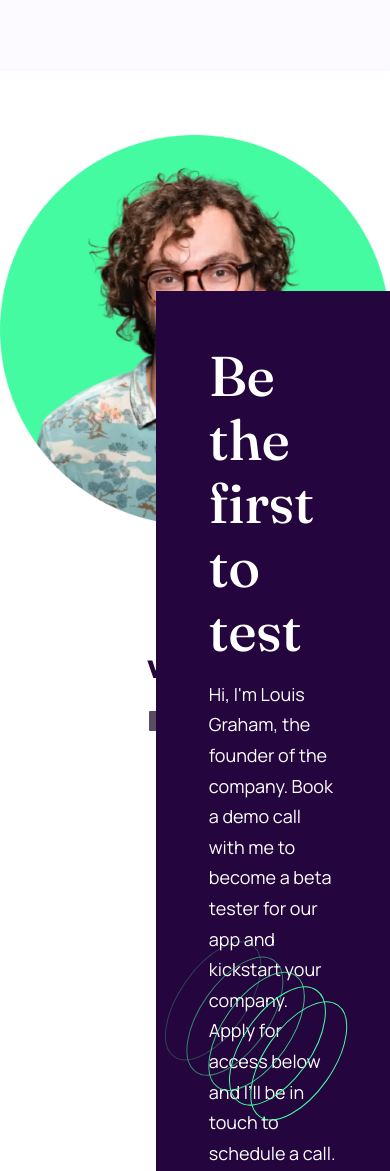
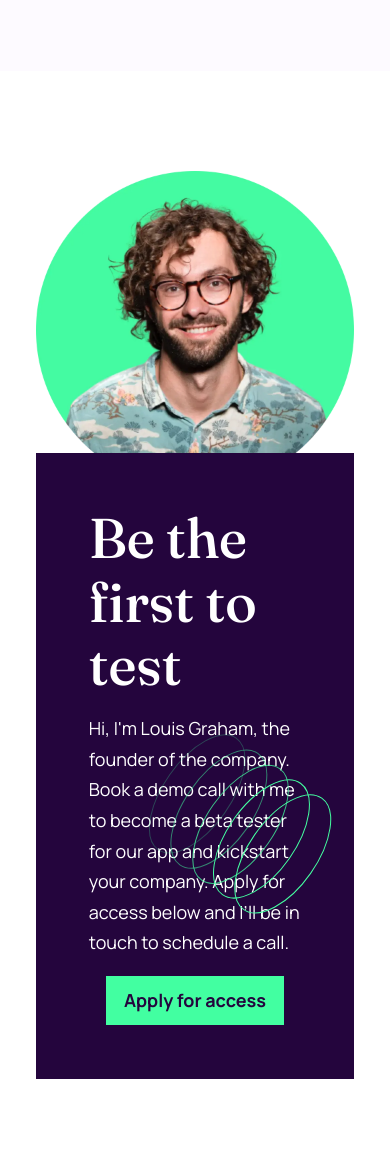
Before and after one commit to barryhanna/fem-workit-landing-page, a website: page index.html in a window 390 px wide. Shown: the part 1980-3151 px from the top of the page. Drawn offline with Linux system fonts and the light colour scheme.

Commit message:
Make CTA section responsive

```diff
--- a/scss/_cta.scss
+++ b/scss/_cta.scss
@@ -1,22 +1,46 @@
+@use './variables' as *;
+
 .cta {
   .container {
     display: flex;
+    flex-direction: column;
     position: relative;
+
+    @media screen and (min-width: $breakpoint-2) {
+      flex-direction: row;
+    }
   }
 }
 
 .cta-img {
-  width: 477px;
+  width: 510px;
+  padding: 2em;
   aspect-ratio: 1;
+  margin-bottom: -4em;
   z-index: -1;
+  margin-inline: auto;
+
+  @media screen and (min-width: $breakpoint-2) {
+    margin-inline: 0;
+  }
 }
 
 .cta-message {
-  position: absolute;
-  top: 40%;
-  right: 0;
-  width: 60%;
+  margin-inline: 2em;
   padding: 3.3rem;
+
+  a {
+    display: block;
+    width: fit-content;
+    margin-inline: auto;
+  }
+
+  @media screen and (min-width: $breakpoint-2) {
+    position: absolute;
+    top: 40%;
+    right: 0;
+    width: 60%;
+  }
 }
 
 .cta-decorative-img {
--- a/scss/_features.scss
+++ b/scss/_features.scss
@@ -38,7 +38,7 @@
   margin-bottom: 1em;
 }
 
-@media only screen and (min-width: 600px) {
+@media only screen and (min-width: $breakpoint-1) {
   .features-list {
     margin-left: 4em;
   }
@@ -47,7 +47,7 @@
   }
 }
 
-@media only screen and (min-width: 800px) {
+@media only screen and (min-width: $breakpoint-2) {
   .features-list {
     flex-direction: row;
   }
--- a/scss/_variables.scss
+++ b/scss/_variables.scss
@@ -18,6 +18,9 @@ $heading-large-weight: 500;
 
 $animation-duration: 250ms;
 $animation-easing-function: ease-in-out;
+
+$breakpoint-1: 600px;
+$breakpoint-2: 800px;
 
 $spacer: 4rem;
 
```
Also changed, not shown: style.css, 1 other file.
